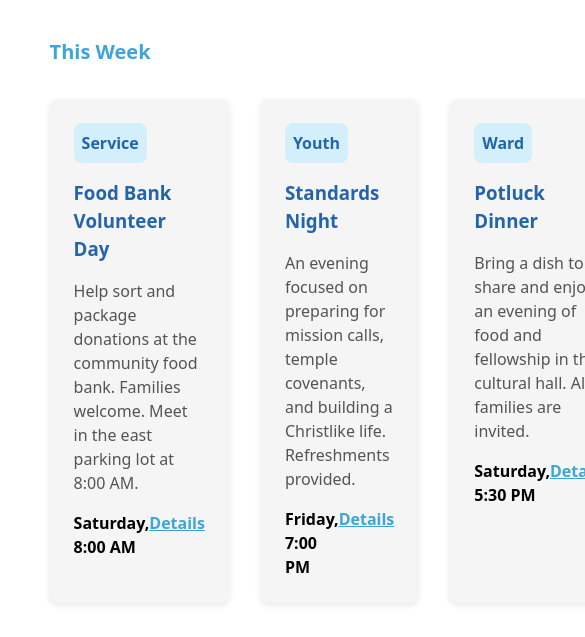
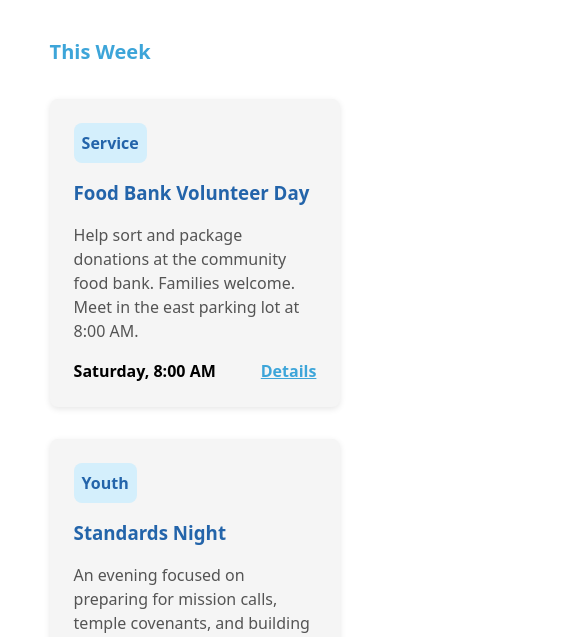
Before and after one commit to Ellietalbot/wdd331-practice, a plain HTML site: page unit-1/custom-properties/index.html in a window 390 px wide. Shown: the part 207-844 px from the top of the page, 585 px wide, since content can reach past the window. Drawn offline with Linux system fonts and the light colour scheme.

Commit message:
adjusted responsiveness

```diff
--- a/unit-1/custom-properties/styles.css
+++ b/unit-1/custom-properties/styles.css
@@ -134,7 +134,7 @@ body {
 .cards {
     /* display, gap (use calc to derive from a token), columns */
     display: flex;
-    flex-direction: row;
+    flex-wrap: wrap;
     gap:calc(var(--space-md) * 2);
     padding: calc(var(--space-sm) * 2);
     margin-bottom: calc(var(--space-md) + 0.5rem);
@@ -148,6 +148,7 @@ body {
 .card {
     /* background, padding, border-radius, shadow */
     /* Use a var() with a fallback value here. */
+    flex: 1 1 280px;
     background-color: var(--card-bg-color, #f0f0f0);
     padding: var(--space-md);
     border-radius: var(--border-radius);
```
